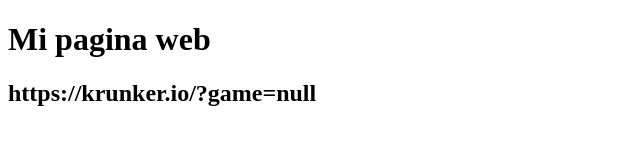
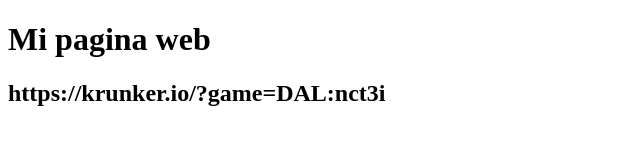
Before and after one commit to RubenVS44/RubenVS44.github.io, a plain HTML site: page index.html in a window 1280 px wide. Shown: the whole page, without its empty margins (0-640 px from the left). Drawn offline with Linux system fonts and the light colour scheme.

Commit message:
Update index.html

```diff
--- a/index.html
+++ b/index.html
@@ -8,6 +8,6 @@
 <body>
     <h1>Mi pagina web</h1>
 </body>
-    <h2>https://krunker.io/?game=null</h2>
+    <h2>https://krunker.io/?game=DAL:nct3i</h2>
 
 </html>
```
